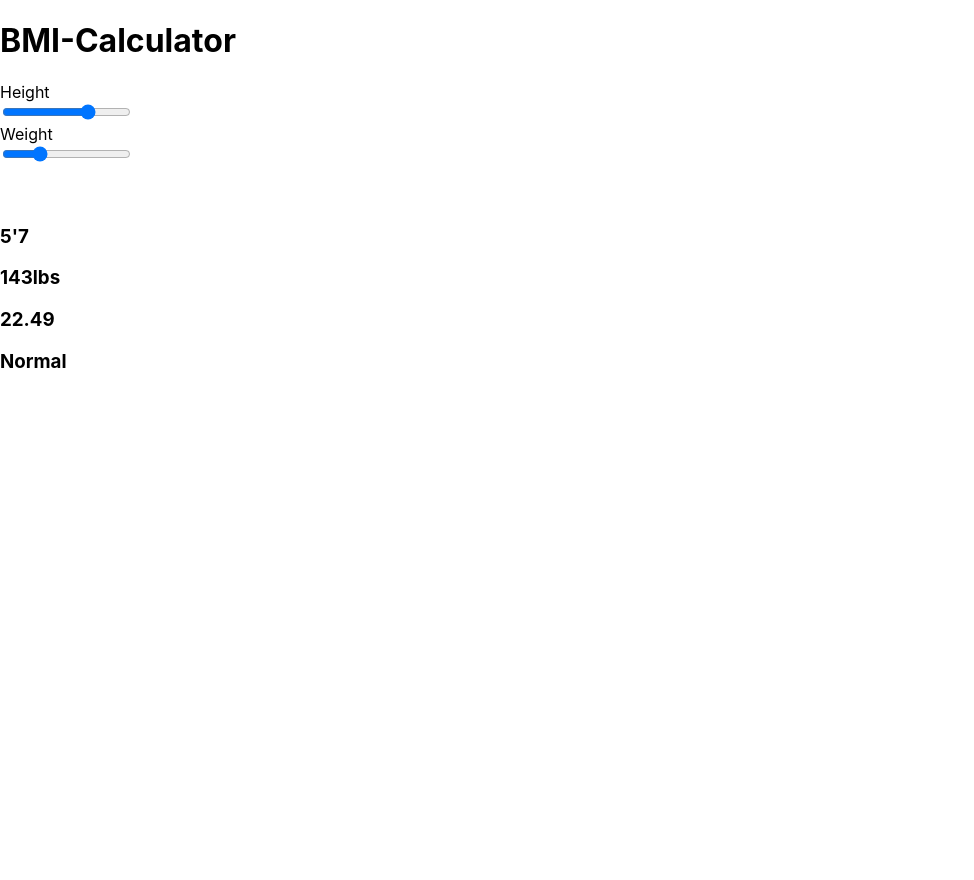
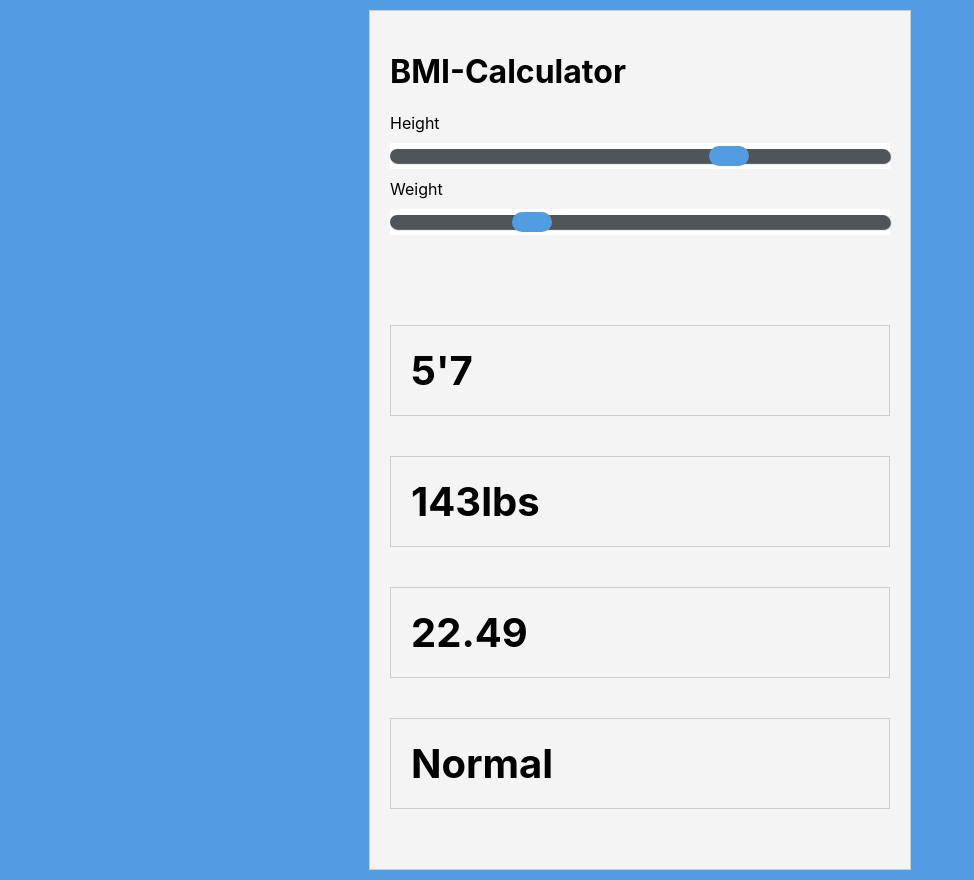
Before and after one commit to YaroslavW/bmi-react-calculator, a React (Create React App) app: page / in a window 1280 px wide. Shown: the whole page, without its empty margins (0-974 px from the left). Before the commit the page ends 800 px from the top, so only its background shows below. Built offline with nearby package versions, Linux system fonts and the light colour scheme.

Commit message:
All completed

```diff
--- a/src/App.css
+++ b/src/App.css
@@ -1,3 +1,120 @@
+body {
+	background-color: #529DE1;
+}
+
 .App {
+	width: 500px;
+	margin: 10px auto;
+	padding: 20px;
+	background-color: #f4f4f4;
+	border:#ccc solid 1px;
+}
 
+.output h3 {
+	border: 1px solid #ccc;
+	padding: 20px;
+	font-size: 40px;
 }
+
+.output h3 a {
+	font-size: 18px;
+	color: #ccc;
+	text-decoration: none;
+}
+
+.danger {
+	color: #af1818;
+}
+
+/*================Range Input Styles============https://www.cssportal.com/style-input-range/*/
+
+
+input[type=range] {
+  height: 26px;
+  -webkit-appearance: none;
+  margin: 10px 0;
+  width: 100%;
+}
+input[type=range]:focus {
+  outline: none;
+}
+input[type=range]::-webkit-slider-runnable-track {
+  width: 100%;
+  height: 14px;
+  cursor: pointer;
+  animate: 0.2s;
+  box-shadow: 1px 1px 1px #50555C;
+  background: #50555C;
+  border-radius: 14px;
+  border: 0px solid #000000;
+}
+input[type=range]::-webkit-slider-thumb {
+  box-shadow: 0px 0px 0px #000000;
+  border: 0px solid #000000;
+  height: 20px;
+  width: 40px;
+  border-radius: 12px;
+  background: #529DE1;
+  cursor: pointer;
+  -webkit-appearance: none;
+  margin-top: -3px;
+}
+input[type=range]:focus::-webkit-slider-runnable-track {
+  background: #50555C;
+}
+input[type=range]::-moz-range-track {
+  width: 100%;
+  height: 14px;
+  cursor: pointer;
+  animate: 0.2s;
+  box-shadow: 1px 1px 1px #50555C;
+  background: #50555C;
+  border-radius: 14px;
+  border: 0px solid #000000;
+}
+input[type=range]::-moz-range-thumb {
+  box-shadow: 0px 0px 0px #000000;
+  border: 0px solid #000000;
+  height: 20px;
+  width: 40px;
+  border-radius: 12px;
+  background: #529DE1;
+  cursor: pointer;
+}
+input[type=range]::-ms-track {
+  width: 100%;
+  height: 14px;
+  cursor: pointer;
+  animate: 0.2s;
+  background: transparent;
+  border-color: transparent;
+  color: transparent;
+}
+input[type=range]::-ms-fill-lower {
+  background: #50555C;
+  border: 0px solid #000000;
+  border-radius: 28px;
+  box-shadow: 1px 1px 1px #50555C;
+}
+input[type=range]::-ms-fill-upper {
+  background: #50555C;
+  border: 0px solid #000000;
+  border-radius: 28px;
+  box-shadow: 1px 1px 1px #50555C;
+}
+input[type=range]::-ms-thumb {
+  margin-top: 1px;
+  box-shadow: 0px 0px 0px #000000;
+  border: 0px solid #000000;
+  height: 20px;
+  width: 40px;
+  border-radius: 12px;
+  background: #529DE1;
+  cursor: pointer;
+}
+input[type=range]:focus::-ms-fill-lower {
+  background: #50555C;
+}
+input[type=range]:focus::-ms-fill-upper {
+  background: #50555C;
+}
--- a/src/App.js
+++ b/src/App.js
@@ -31,7 +31,9 @@ class App extends Component {
     this.setState({
       bmi: bmi,
       bmiClass: this.getBmiClass(bmi)
-    }, ()=>console.log(this.state))
+    },
+    // ()=>console.log(this.state)
+    )
   }
 
   getBmiClass(bmi){
```
Also changed, not shown: src/Components/Range.js (+7 -2 lines).
